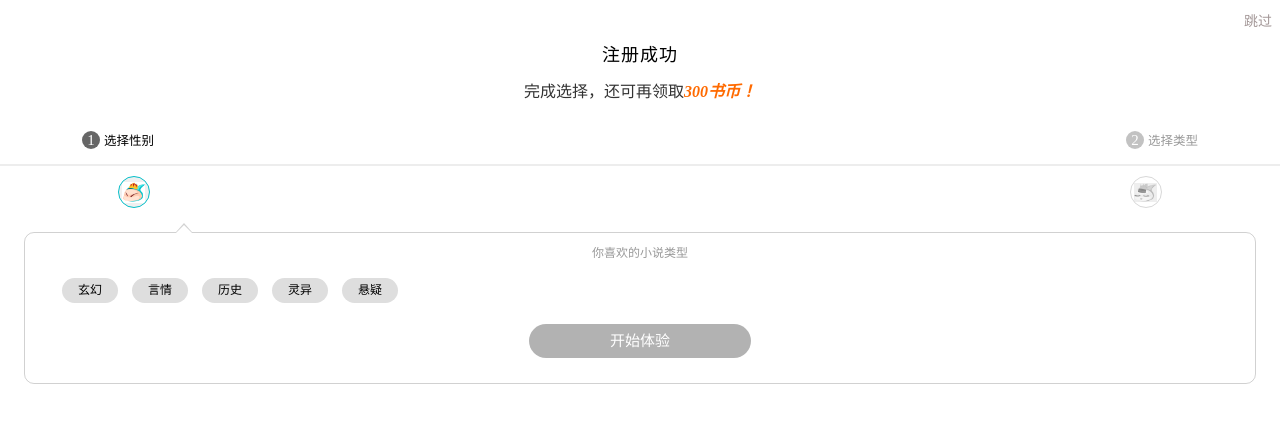
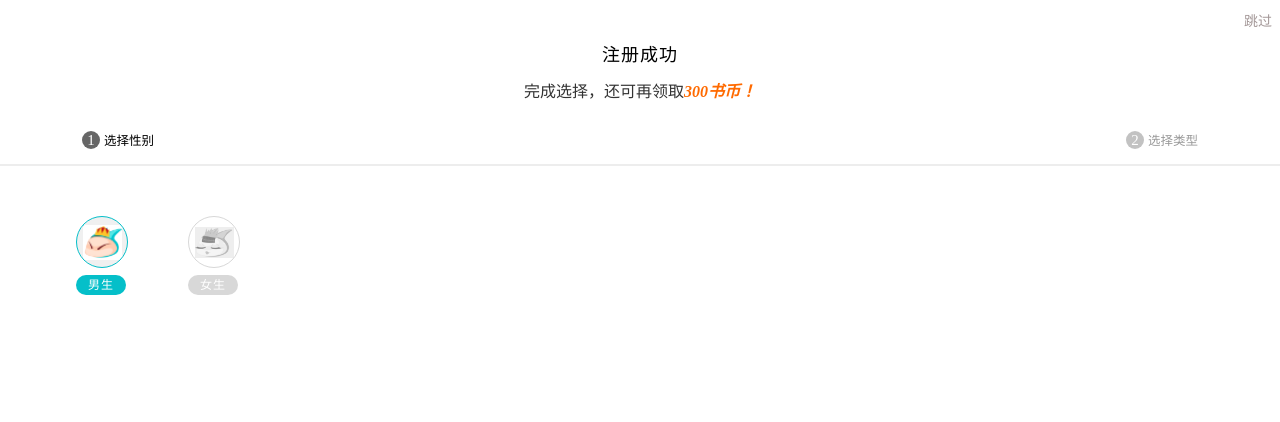
Before and after one commit to Flora19961017/read, a Vue app: page /#/RegSuccess in a window 1280 px wide. Shown: the top 422 px of the page. Built offline with nearby package versions, Linux system fonts and the light colour scheme; what mint-ui would draw is missing.

Commit message:
about reg

```diff
--- a/src/components/choose/ChooseSex.vue
+++ b/src/components/choose/ChooseSex.vue
@@ -4,13 +4,13 @@
     <!-- 选择性别 -->
     <div class="container">
       <!-- 性别男 -->
-      <div class="con-man" @click="sex1">
-        <i :class="img1Style" @click="toggle"></i>
+      <div class="con-man" @click="sex1" >
+        <i :class="img1Style" @click="toggle1"></i>
         <span :class="btn1Style">男生</span>
       </div>
       <!-- 性别女 -->
       <div class="con-women" @click="sex0">
-        <i :class="img0Style" @click="toggle"></i>
+        <i :class="img0Style" @click="toggle0"></i>
         <span :class="btn0Style">女生</span>
       </div>
     </div>
@@ -18,6 +18,16 @@
 </template>
 <script>
 export default {
+  props:{
+    onMan:{
+      // 定义onMan属性
+      type:Function
+    },
+    onMen:{
+      // 定义onMen属性
+      type:Function
+    }
+  },
   data(){
     return{
       // 1.保存图片和文字样式 男
@@ -65,24 +75,26 @@ export default {
         // 1.6删除另外的 图片样式
         //获取下标
         var index = this.img1Style.lastIndexOf(" ",this.img1Style.lastIndexOf(" ")-1);
+        // 1.7改变图片的样式
         this.img1Style=this.img1Style.slice(0,index);
+        // 1.8改变按钮的样式
         this.btn1Style=this.btn1Style.slice(0,this.btn1Style.lastIndexOf(" "));
-        // 1.61删除另外的 文字样式
-
-        // 1.7改变当前图片路径
-        // 1.71获取设置图片元素
-        var i = e.currentTarget.firstChild;
-        // 1.72修改图片路径
-        i.style.backgroundImage = "";
       }
 
     },
-    con(){
-
+    // 触发 男 事件
+    toggle1(){
+      // 子组件中触发父组件方法
+      if(this.onMan){
+        this.onMan();
+      }
     },
-    // 添加方法 为父组件
-
-
+    // 触发 女 事件
+   toggle0(){
+     if(this.onMen){
+       this.onMen();
+     }
+   }
   }
 }
 </script>
@@ -95,13 +107,13 @@ export default {
   /* 选择  男 */
   .con-man{
     display: flex;
-    margin:auto;
+    margin:0 60px 0 76px;
     flex-direction: column;
   }
   /* 选择  女 */
   .con-women{
     display: flex;
-    margin:auto;
+    margin-right:50px;
     flex-direction: column;
   }
   /* 背景图基本样式 */
--- a/src/components/choose/ChooseType.vue
+++ b/src/components/choose/ChooseType.vue
@@ -2,10 +2,10 @@
   <div>
     <!-- 两张可选择的图片 -->
     <div class="container">
-      <sex-view></sex-view>
+      <sex-view ref="alert" :on-man="toggle1" :on-men="toggle0"></sex-view>
     </div>
     <!-- 小说类型选择框 男 -->
-    <div class="box-container d-none">
+    <div class="box-container">
       <div class="box-option">
         <i class="triangle1 man-posi1"></i>
         <i class="triangle2 man-posi2"></i>
@@ -26,7 +26,7 @@
       </div>
     </div>
     <!-- 小说类型选择框 女 -->
-    <div class="box-container">
+    <div class="box-container d-none">
       <div class="box-option">
         <i class="triangle1 women-posi1"></i>
         <i class="triangle2 women-posi2"></i>
@@ -50,6 +50,40 @@ export default {
   // 注册组件
   components:{
     "sex-view":sex
+  },
+
+  methods:{
+    // 男 方法
+    toggle1(){
+      // 1.找到男 div，
+      var divs = document.getElementsByClassName("box-container");
+      var list = divs[0].classList;
+      // 2.div中有没有指定类名
+      var bool = list.contains("d-none");
+      // 3.如果有，则移除
+      if(bool){
+        // 4.为自己移除，(显示)
+        list.toggle("d-none",!bool);
+        // 5.给另一个添加(隐藏)
+        divs[1].classList.toggle("d-none",bool);
+      }
+     console.log(bool)
+    },
+   toggle0(){
+    // 1.获取div元素
+    var divs = document.getElementsByClassName("box-container");
+    // 2.获取女 div.classList
+    var list = divs[1].classList;
+    // 3.判断是否存在 d-none 属性
+    var bool = list.contains("d-none");
+    // 4.使用开关属性，女 对判断结果取反 (强制移除)
+    // 4.1如果存在，则移除当前  添加另外的
+    if(bool){
+      list.toggle("d-none",!bool);
+      // 5.另一个使用判断结果值 (强制添加)
+      divs[0].classList.toggle("d-none",bool);
+    }
+   }
   }
 }
 </script>
@@ -70,7 +104,8 @@ export default {
   }
   /* 调整子组件中图片的距离 */
   .container>>>.con-man{
-    margin-left:118px
+    margin-left:118px;
+    margin-right:20px;
   }
   /* 调整子组件中图片的距离 */
   .container>>>.con-women{
--- a/src/views/regSuccess/RegSuccess.vue
+++ b/src/views/regSuccess/RegSuccess.vue
@@ -23,9 +23,9 @@
     <!-- 分割线 -->
     <div class="spi-line"></div>
     <!-- 使用性别组件 -->
-    <!-- <sex-view></sex-view> -->
+    <div :is="name"></div>
     <!-- 使用类型组件 -->
-    <type-view></type-view>
+
   </div>
 </template>
 <script>
@@ -35,15 +35,19 @@ import sex from "../../components/choose/ChooseSex"
 // 3.引入选择类型的组件
 import type from "../../components/choose/ChooseType"
 export default {
-
+  created(){
+    console.log(this.$children)
+  },
   components:{
-    // 注册选择性别组件
+    // // 注册选择性别组件
     "sex-view":sex,
     // 注册选择类型组件
     "type-view":type
   },
   data(){
-    return{}
+    return{
+      name:"sex-view"
+    }
   },
   methods:{
     // (1)添加选择性别的点击事件
@@ -53,7 +57,10 @@ export default {
       div.classList.add("text-active");
       // 1.2移除下一个兄弟元素的 text-active 类名
       div.nextElementSibling.classList.remove("text-active");
-      // 1.3跳转组件
+      // 1.3切换组件
+      if(this.name!="sex-view"){
+        this.name="sex-view";
+      }
     },
     // (2)添加选择类型的点击事件
     choType(e){
@@ -61,7 +68,10 @@ export default {
       var div = e.currentTarget;
       div.classList.add("text-active");
       div.previousElementSibling.classList.remove("text-active");
-      // 2.2跳转到类型组件
+      // 2.2切换到类型组件
+      if(this.name!="type-view"){
+        this.name = "type-view";
+      }
     }
   }
 }
```
